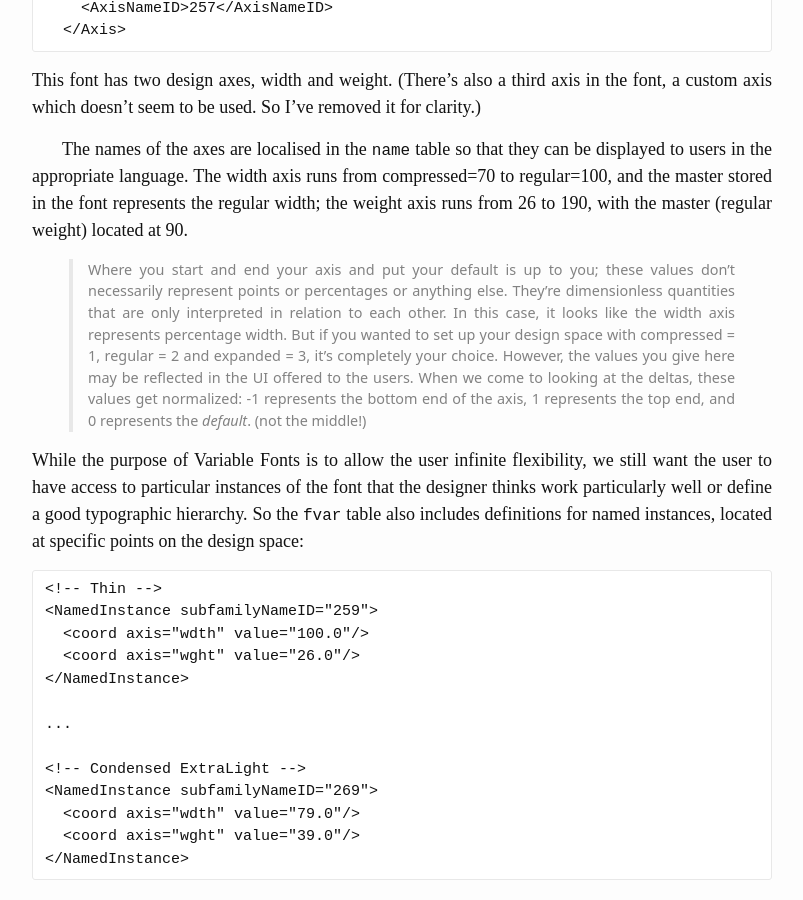
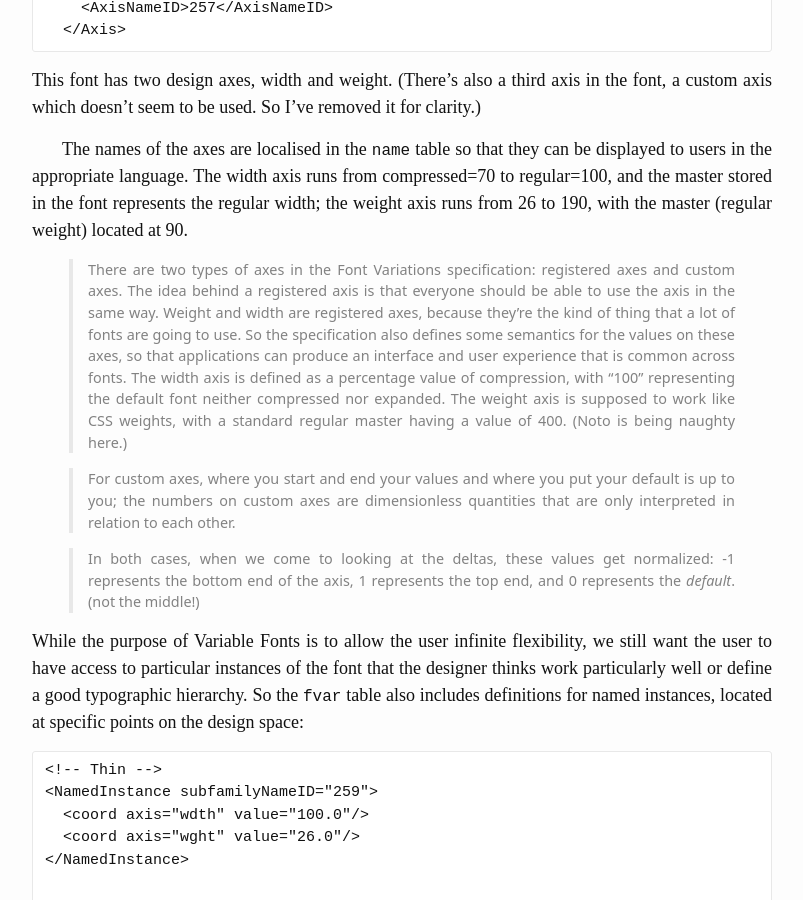
Before and after one commit to simoncozens/fonts-and-layout, a Jekyll site: the page built from opentype.md, in a window 1280 px wide and 900 px high, scrolled down 23400 px. Shown: the whole window, without its empty margins (238-1041 px from the left). Built offline with Jekyll 4.4.1, drawn with Linux system fonts in a browser that asks for light colours; formulas are drawn with MathJax 3.

Commit message:
I was wrong - axis values have defined semantics. See #2.

```diff
--- a/opentype.md
+++ b/opentype.md
@@ -569,7 +569,11 @@ This font has two design axes, width and weight. (There's also a third axis in t
 
 The names of the axes are localised in the `name` table so that they can be displayed to users in the appropriate language. The width axis runs from compressed=70 to regular=100, and the master stored in the font represents the regular width; the weight axis runs from 26 to 190, with the master (regular weight) located at 90.
 
-> Where you start and end your axis and put your default is up to you; these values don't necessarily represent points or percentages or anything else. They're dimensionless quantities that are only interpreted in relation to each other. In this case, it looks like the width axis represents percentage width. But if you wanted to set up your design space with compressed = 1, regular = 2 and expanded = 3, it's completely your choice. However, the values you give here may be reflected in the UI offered to the users. When we come to looking at the deltas, these values get normalized: -1 represents the bottom end of the axis, 1 represents the top end, and 0 represents the *default*. (not the middle!)
+> There are two types of axes in the Font Variations specification: registered axes and custom axes. The idea behind a registered axis is that everyone should be able to use the axis in the same way. Weight and width are registered axes, because they're the kind of thing that a lot of fonts are going to use. So the specification also defines some semantics for the values on these axes, so that applications can produce an interface and user experience that is common across fonts. The width axis is defined as a percentage value of compression, with "100" representing the default font neither compressed nor expanded. The weight axis is supposed to work like CSS weights, with a standard regular master having a value of 400. (Noto is being naughty here.)
+
+> For custom axes, where you start and end your values and where you put your default is up to you; the numbers on custom axes are dimensionless quantities that are only interpreted in relation to each other.
+
+> In both cases, when we come to looking at the deltas, these values get normalized: -1 represents the bottom end of the axis, 1 represents the top end, and 0 represents the *default*. (not the middle!)
 
 While the purpose of Variable Fonts is to allow the user infinite flexibility, we still want the user to have access to particular instances of the font that the designer thinks work particularly well or define a good typographic hierarchy. So the `fvar` table also includes definitions for named instances, located at specific points on the design space:
 
```
